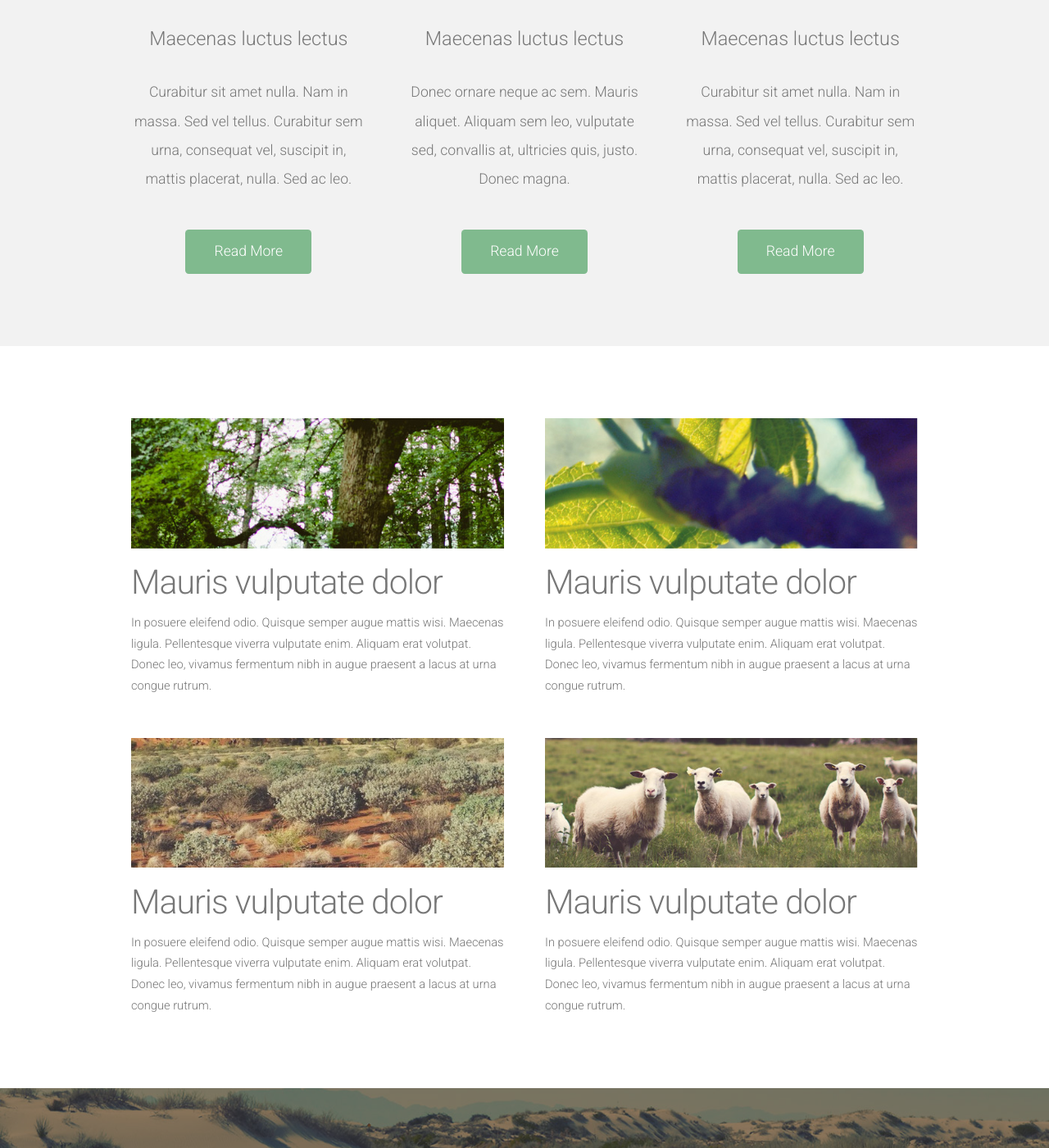
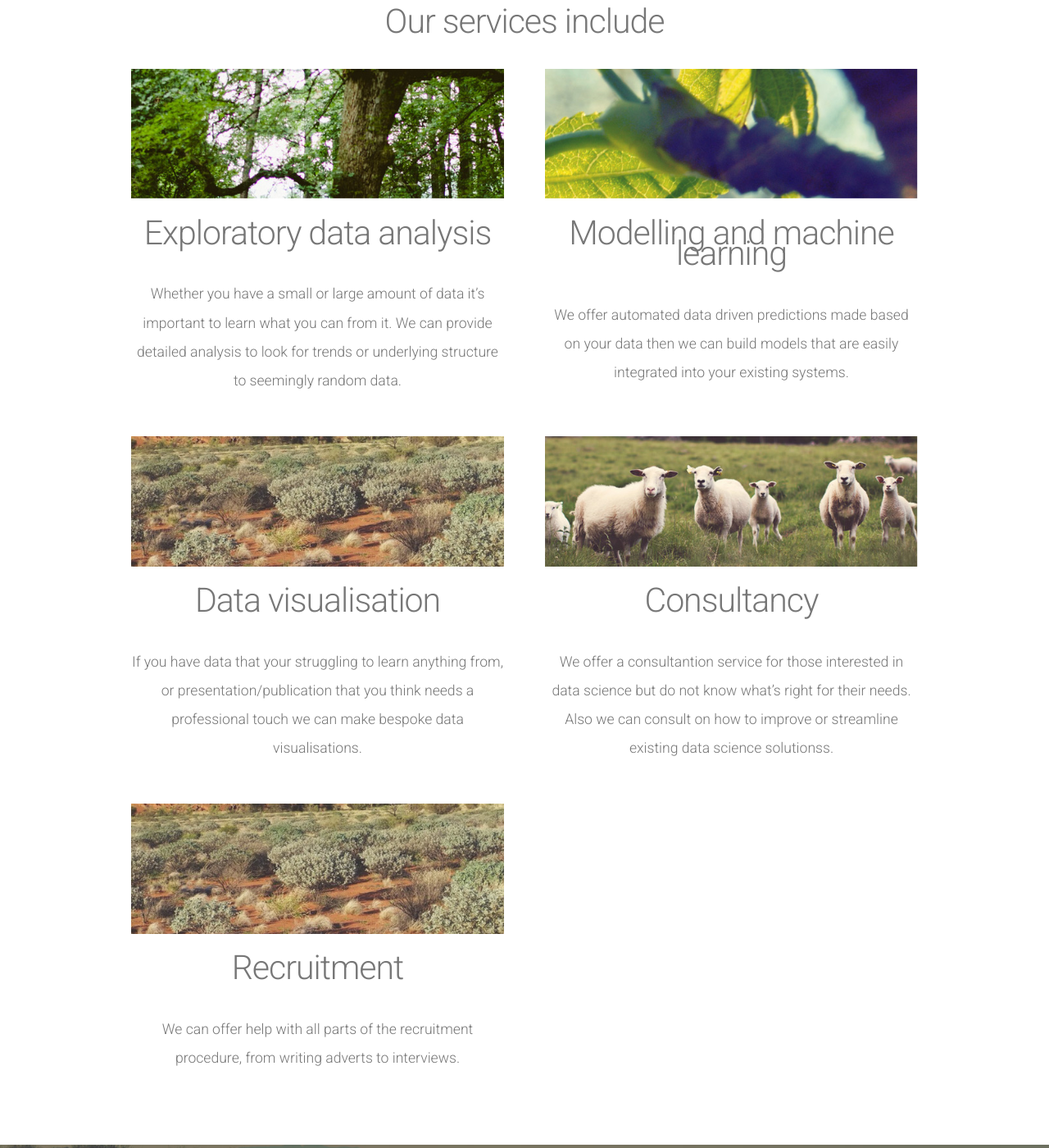
Before and after one commit to ncfirth/recoveringMathmo.github.io, a Jekyll site: the page built from index.html, in a window 1280 px wide and 1400 px high, scrolled down 892 px. Shown: the whole window at 82% size. Built offline with Jekyll 4.4.1, drawn with Linux system fonts in a browser that asks for light colours; nearby versions of some CDN libraries; the list of posts is cut into pages by our own code; some of the changed text lies outside the part shown.

Commit message:
Filling out the homepage

```diff
--- a/_includes/nav.html
+++ b/_includes/nav.html
@@ -3,11 +3,10 @@
 	<nav id="nav">
 		<ul>
 			{% assign current = page.url | downcase | split: '/' %}
-			<li {% if current[1] == 'index.html' %}class='current'{% endif %}><a href="/index.html">Homepage</a></li>
+			<li {% if current[1] == 'index.html' %}class='current'{% endif %}><a href="/index.html">Home</a></li>
+			<li {% if current[1] == 'no-sidebar.html' %}class='current'{% endif %}><a href="/about.html">About</a></li>
+			<li {% if current[1] == 'no-sidebar.html' %}class='current'{% endif %}><a href="/contact.html">Contact</a></li>
 			<li {% if current[1] == 'blog' %}class='current'{% endif %}><a href="/blog">Blog</a></li>
-			<li {% if current[1] == 'left-sidebar.html' %}class='current'{% endif %}><a href="/left-sidebar.html">Left Sidebar</a></li>
-			<li {% if current[1] == 'right-sidebar.html' %}class='current'{% endif %}><a href="/right-sidebar.html">Right Sidebar</a></li>
-			<li {% if current[1] == 'no-sidebar.html' %}class='current'{% endif %}><a href="/no-sidebar.html">No Sidebar</a></li>
 		</ul>
 	</nav>
 </div>
--- /dev/null
+++ b/about.html
@@ -0,0 +1,20 @@
+---
+title: Linear
+layout: default
+---
+<!-- Main -->
+	<div id="main">
+		<div id="content" class="container">
+			<section>
+				<header>
+					<h2>No Sidebar</h2>
+					<span class="byline">Integer sit amet pede vel arcu aliquet pretium</span>
+				</header>
+				<p>Maecenas pede nisl, elementum eu, ornare ac, malesuada at, erat. Proin gravida orci porttitor enim accumsan lacinia. Donec condimentum, urna non molestie semper, ligula enim ornare nibh, quis laoreet eros quam eget ante. Aliquam libero. Vivamus nisl nibh, iaculis vitae, viverra sit amet, ullamcorper vitae, turpis. Aliquam erat volutpat. Vestibulum dui sem, pulvinar sed, imperdiet nec, iaculis nec, leo. Fusce odio. Etiam arcu dui, faucibus eget, placerat vel, sodales eget, orci. Donec ornare neque ac sem. Mauris aliquet. Aliquam sem leo, vulputate sed, convallis at, ultricies quis, justo. Donec nonummy magna quis risus. Quisque eleifend. Phasellus tempor vehicula justo. Aliquam lacinia metus ut elit. Donec nonummy magna quis risus. Quisque eleifend. Maecenas pede nisl, elementum eu, ornare ac, malesuada at, erat. Proin gravida orci porttitor enim accumsan lacinia. Donec condimentum, urna non molestie semper, ligula enim ornare nibh, quis laoreet eros quam eget ante. Aliquam libero. Donec ornare neque ac sem. Mauris aliquet. Aliquam sem leo, vulputate sed, convallis at, ultricies quis, justo. Donec nonummy magna quis risus. Quisque eleifend. Phasellus tempor vehicula justo. Aliquam lacinia metus ut elit.</p>
+				<p>Vivamus nisl nibh, iaculis vitae, viverra sit amet, ullamcorper vitae, turpis. Aliquam erat volutpat. Vestibulum dui sem, pulvinar sed, imperdiet nec, iaculis nec, leo. Fusce odio. Etiam arcu dui, faucibus eget, placerat vel, sodales eget, orci. Donec ornare neque ac sem. Mauris aliquet. Aliquam sem leo, vulputate sed, convallis at, ultricies quis, justo. Phasellus tempor vehicula justo. Aliquam lacinia metus ut elit. Maecenas pede nisl, elementum eu, ornare ac, malesuada at, erat. Proin gravida orci porttitor enim accumsan lacinia. Donec condimentum, urna non molestie semper, ligula enim ornare nibh, quis laoreet eros quam eget ante. Aliquam libero. Vivamus nisl nibh, iaculis vitae, viverra sit amet, ullamcorper vitae, turpis. Donec ornare neque ac sem. Mauris aliquet. Aliquam sem leo, vulputate sed, convallis at, ultricies quis, justo. Donec nonummy magna quis risus. Quisque eleifend. Phasellus tempor vehicula justo. Aliquam lacinia metus ut elit. Aliquam erat volutpat. Vestibulum dui sem, pulvinar sed, imperdiet nec, iaculis nec, leo. Fusce odio. Etiam arcu dui, faucibus eget, placerat vel, sodales eget, orci. Donec ornare neque ac sem. Mauris aliquet. Aliquam sem leo, vulputate sed, convallis at, ultricies quis, justo. Donec nonummy magna quis risus.</p>
+				<p>Vivamus nisl nibh, iaculis vitae, viverra sit amet, ullamcorper vitae, turpis. Aliquam erat volutpat. Vestibulum dui sem, pulvinar sed, imperdiet nec, iaculis nec, leo. Fusce odio. Etiam arcu dui, faucibus eget, placerat vel, sodales eget, orci. Donec ornare neque ac sem. Mauris aliquet. Aliquam sem leo, vulputate sed, convallis at, ultricies quis, justo. Phasellus tempor vehicula justo. Aliquam lacinia metus ut elit. Maecenas pede nisl, elementum eu, ornare ac, malesuada at, erat. Proin gravida orci porttitor enim accumsan lacinia. Donec condimentum, urna non molestie semper, ligula enim ornare nibh, quis laoreet eros quam eget ante. Aliquam libero. Vivamus nisl nibh, iaculis vitae, viverra sit amet, ullamcorper vitae, turpis. Donec ornare neque ac sem. Mauris aliquet. Aliquam sem leo, vulputate sed, convallis at, ultricies quis, justo. Donec nonummy magna quis risus. Quisque eleifend. Phasellus tempor vehicula justo. Aliquam lacinia metus ut elit. Aliquam erat volutpat. Vestibulum dui sem, pulvinar sed, imperdiet nec, iaculis nec, leo. Fusce odio. Etiam arcu dui, faucibus eget, placerat vel, sodales eget, orci. Donec ornare neque ac sem. Mauris aliquet. Aliquam sem leo, vulputate sed, convallis at, ultricies quis, justo. Donec nonummy magna quis risus.</p>
+
+			</section>
+		</div>
+	</div>
+<!-- /Main -->
--- /dev/null
+++ b/contact.html
@@ -0,0 +1,20 @@
+---
+title: Linear
+layout: default
+---
+<!-- Main -->
+	<div id="main">
+		<div id="content" class="container">
+			<section>
+				<header>
+					<h2>No Sidebar</h2>
+					<span class="byline">Integer sit amet pede vel arcu aliquet pretium</span>
+				</header>
+				<p>Maecenas pede nisl, elementum eu, ornare ac, malesuada at, erat. Proin gravida orci porttitor enim accumsan lacinia. Donec condimentum, urna non molestie semper, ligula enim ornare nibh, quis laoreet eros quam eget ante. Aliquam libero. Vivamus nisl nibh, iaculis vitae, viverra sit amet, ullamcorper vitae, turpis. Aliquam erat volutpat. Vestibulum dui sem, pulvinar sed, imperdiet nec, iaculis nec, leo. Fusce odio. Etiam arcu dui, faucibus eget, placerat vel, sodales eget, orci. Donec ornare neque ac sem. Mauris aliquet. Aliquam sem leo, vulputate sed, convallis at, ultricies quis, justo. Donec nonummy magna quis risus. Quisque eleifend. Phasellus tempor vehicula justo. Aliquam lacinia metus ut elit. Donec nonummy magna quis risus. Quisque eleifend. Maecenas pede nisl, elementum eu, ornare ac, malesuada at, erat. Proin gravida orci porttitor enim accumsan lacinia. Donec condimentum, urna non molestie semper, ligula enim ornare nibh, quis laoreet eros quam eget ante. Aliquam libero. Donec ornare neque ac sem. Mauris aliquet. Aliquam sem leo, vulputate sed, convallis at, ultricies quis, justo. Donec nonummy magna quis risus. Quisque eleifend. Phasellus tempor vehicula justo. Aliquam lacinia metus ut elit.</p>
+				<p>Vivamus nisl nibh, iaculis vitae, viverra sit amet, ullamcorper vitae, turpis. Aliquam erat volutpat. Vestibulum dui sem, pulvinar sed, imperdiet nec, iaculis nec, leo. Fusce odio. Etiam arcu dui, faucibus eget, placerat vel, sodales eget, orci. Donec ornare neque ac sem. Mauris aliquet. Aliquam sem leo, vulputate sed, convallis at, ultricies quis, justo. Phasellus tempor vehicula justo. Aliquam lacinia metus ut elit. Maecenas pede nisl, elementum eu, ornare ac, malesuada at, erat. Proin gravida orci porttitor enim accumsan lacinia. Donec condimentum, urna non molestie semper, ligula enim ornare nibh, quis laoreet eros quam eget ante. Aliquam libero. Vivamus nisl nibh, iaculis vitae, viverra sit amet, ullamcorper vitae, turpis. Donec ornare neque ac sem. Mauris aliquet. Aliquam sem leo, vulputate sed, convallis at, ultricies quis, justo. Donec nonummy magna quis risus. Quisque eleifend. Phasellus tempor vehicula justo. Aliquam lacinia metus ut elit. Aliquam erat volutpat. Vestibulum dui sem, pulvinar sed, imperdiet nec, iaculis nec, leo. Fusce odio. Etiam arcu dui, faucibus eget, placerat vel, sodales eget, orci. Donec ornare neque ac sem. Mauris aliquet. Aliquam sem leo, vulputate sed, convallis at, ultricies quis, justo. Donec nonummy magna quis risus.</p>
+				<p>Vivamus nisl nibh, iaculis vitae, viverra sit amet, ullamcorper vitae, turpis. Aliquam erat volutpat. Vestibulum dui sem, pulvinar sed, imperdiet nec, iaculis nec, leo. Fusce odio. Etiam arcu dui, faucibus eget, placerat vel, sodales eget, orci. Donec ornare neque ac sem. Mauris aliquet. Aliquam sem leo, vulputate sed, convallis at, ultricies quis, justo. Phasellus tempor vehicula justo. Aliquam lacinia metus ut elit. Maecenas pede nisl, elementum eu, ornare ac, malesuada at, erat. Proin gravida orci porttitor enim accumsan lacinia. Donec condimentum, urna non molestie semper, ligula enim ornare nibh, quis laoreet eros quam eget ante. Aliquam libero. Vivamus nisl nibh, iaculis vitae, viverra sit amet, ullamcorper vitae, turpis. Donec ornare neque ac sem. Mauris aliquet. Aliquam sem leo, vulputate sed, convallis at, ultricies quis, justo. Donec nonummy magna quis risus. Quisque eleifend. Phasellus tempor vehicula justo. Aliquam lacinia metus ut elit. Aliquam erat volutpat. Vestibulum dui sem, pulvinar sed, imperdiet nec, iaculis nec, leo. Fusce odio. Etiam arcu dui, faucibus eget, placerat vel, sodales eget, orci. Donec ornare neque ac sem. Mauris aliquet. Aliquam sem leo, vulputate sed, convallis at, ultricies quis, justo. Donec nonummy magna quis risus.</p>
+
+			</section>
+		</div>
+	</div>
+<!-- /Main -->
--- a/index.html
+++ b/index.html
@@ -6,11 +6,11 @@ layout: default
 <div id="featured">
 	<div class="container">
 		<header>
-			<h2>Welcome to Linear</h2>
+			<h2>Welcome to Antenna Data Science</h2>
 		</header>
 		<p>This is <strong>Linear</strong>, a responsive HTML5 site template freebie by <a href="http://templated.co">TEMPLATED</a>. Released for free under the <a href="http://templated.co/license">Creative Commons Attribution</a> license, so use it for whatever (personal or commercial) &ndash; just give us credit! Check out more of our stuff at <a href="http://templated.co">our site</a> or follow us on <a href="http://twitter.com/templatedco">Twitter</a>.</p>
 		<hr />
-		<div class="row">
+		<!-- <div class="row">
 			<section class="4u">
 				<span class="pennant"><span class="fa fa-briefcase"></span></span>
 				<h3>Maecenas luctus lectus</h3>
@@ -30,28 +30,33 @@ layout: default
 				<a href="#" class="button button-style1">Read More</a>
 			</section>
 
-		</div>
-	</div>
+		</div> -->
+
 </div>
 
 <!-- Main -->
 	<div id="main">
+	<div class="container">
+	<header>
+		<h2>Our services include</h2>
+		</div>
+	</header>
 		<div id="content" class="container">
 
 			<div class="row">
 				<section class="6u">
 					<a href="#" class="image full"><img src="/assets/images/pic01.jpg" alt=""></a>
 					<header>
-						<h2>Mauris vulputate dolor</h2>
+						<h2>Exploratory data analysis</h2>
 					</header>
-					<p>In posuere eleifend odio. Quisque semper augue mattis wisi. Maecenas ligula. Pellentesque viverra vulputate enim. Aliquam erat volutpat. Donec leo, vivamus fermentum nibh in augue praesent a lacus at urna congue rutrum.</p>
+					<p>Whether you have a small or large amount of data it’s important to learn what you can from it. We can provide detailed analysis to look for trends or underlying structure to seemingly random data.</p>
 				</section>
 				<section class="6u">
 					<a href="#" class="image full"><img src="/assets/images/pic02.jpg" alt=""></a>
 					<header>
-						<h2>Mauris vulputate dolor</h2>
+						<h2>Modelling and machine learning</h2>
 					</header>
-					<p>In posuere eleifend odio. Quisque semper augue mattis wisi. Maecenas ligula. Pellentesque viverra vulputate enim. Aliquam erat volutpat. Donec leo, vivamus fermentum nibh in augue praesent a lacus at urna congue rutrum.</p>
+					<p>We offer automated data driven predictions made based on your data then we can build models that are easily integrated into your existing systems.</p>
 				</section>
 			</div>
 
@@ -59,16 +64,26 @@ layout: default
 				<section class="6u">
 					<a href="#" class="image full"><img src="/assets/images/pic03.jpg" alt=""></a>
 					<header>
-						<h2>Mauris vulputate dolor</h2>
+						<h2>Data visualisation</h2>
 					</header>
-					<p>In posuere eleifend odio. Quisque semper augue mattis wisi. Maecenas ligula. Pellentesque viverra vulputate enim. Aliquam erat volutpat. Donec leo, vivamus fermentum nibh in augue praesent a lacus at urna congue rutrum.</p>
+					<p>If you have data that your struggling to learn anything from, or presentation/publication that you think needs a professional touch we can make bespoke data visualisations.</p>
 				</section>
 				<section class="6u">
 					<a href="#" class="image full"><img src="/assets/images/pic04.jpg" alt=""></a>
 					<header>
-						<h2>Mauris vulputate dolor</h2>
+						<h2>Consultancy</h2>
 					</header>
-					<p>In posuere eleifend odio. Quisque semper augue mattis wisi. Maecenas ligula. Pellentesque viverra vulputate enim. Aliquam erat volutpat. Donec leo, vivamus fermentum nibh in augue praesent a lacus at urna congue rutrum.</p>
+					<p>We offer a consultantion service for those interested in data science but do not know what’s right for their needs. Also we can consult on how to improve or streamline existing data science solutionss.</p>
+				</section>
+			</div>
+
+			<div class="row">
+				<section class="6u">
+					<a href="#" class="image full"><img src="/assets/images/pic03.jpg" alt=""></a>
+					<header>
+						<h2>Recruitment</h2>
+					</header>
+					<p>We can offer help with all parts of the recruitment procedure, from writing adverts to interviews.</p>
 				</section>
 			</div>
 
--- a/left-sidebar.html
+++ /dev/null
@@ -1,29 +0,0 @@
----
-title: Linear
-layout: default
----
-
-<!-- Main -->
-	<div id="main">
-		<div class="container">
-			<div class="row">
-				{% include sidebar.html %}
-
-				<!-- Content -->
-				<div id="content" class="8u skel-cell-important">
-					<section>
-						<header>
-							<h2>Left Sidebar</h2>
-							<span class="byline">Integer sit amet pede vel arcu aliquet pretium</span>
-						</header>
-						<p>Maecenas pede nisl, elementum eu, ornare ac, malesuada at, erat. Proin gravida orci porttitor enim accumsan lacinia. Donec condimentum, urna non molestie semper, ligula enim ornare nibh, quis laoreet eros quam eget ante. Aliquam libero. Vivamus nisl nibh, iaculis vitae, viverra sit amet, ullamcorper vitae, turpis. Aliquam erat volutpat. Vestibulum dui sem, pulvinar sed, imperdiet nec, iaculis nec, leo. Fusce odio. Etiam arcu dui, faucibus eget, placerat vel, sodales eget, orci. Donec ornare neque ac sem. Mauris aliquet. Aliquam sem leo, vulputate sed, convallis at, ultricies quis, justo. Donec nonummy magna quis risus. Quisque eleifend. Phasellus tempor vehicula justo. Aliquam lacinia metus ut elit.</p>
-						<p>Donec nonummy magna quis risus. Quisque eleifend. Maecenas pede nisl, elementum eu, ornare ac, malesuada at, erat. Proin gravida orci porttitor enim accumsan lacinia. Donec condimentum, urna non molestie semper, ligula enim ornare nibh, quis laoreet eros quam eget ante. Aliquam libero. Vivamus nisl nibh, iaculis vitae, viverra sit amet, ullamcorper vitae, turpis. Aliquam erat volutpat. Vestibulum dui sem, pulvinar sed, imperdiet nec, iaculis nec, leo. Fusce odio. Etiam arcu dui, faucibus eget, placerat vel, sodales eget, orci. Donec ornare neque ac sem. Mauris aliquet. Aliquam sem leo, vulputate sed, convallis at, ultricies quis, justo. Phasellus tempor vehicula justo. Aliquam lacinia metus ut elit.</p>
-						<p>Maecenas pede nisl, elementum eu, ornare ac, malesuada at, erat. Proin gravida orci porttitor enim accumsan lacinia. Donec condimentum, urna non molestie semper, ligula enim ornare nibh, quis laoreet eros quam eget ante. Aliquam libero. Vivamus nisl nibh, iaculis vitae, viverra sit amet, ullamcorper vitae, turpis. Aliquam erat volutpat. Vestibulum dui sem, pulvinar sed, imperdiet nec, iaculis nec, leo. Fusce odio. Etiam arcu dui, faucibus eget, placerat vel, sodales eget, orci. Donec ornare neque ac sem. Mauris aliquet. Aliquam sem leo, vulputate sed, convallis at, ultricies quis, justo. Donec nonummy magna quis risus. Quisque eleifend. Phasellus tempor vehicula justo. Aliquam lacinia metus ut elit.</p>
-						<p>Donec nonummy magna quis risus. Quisque eleifend. Maecenas pede nisl, elementum eu, ornare ac, malesuada at, erat. Proin gravida orci porttitor enim accumsan lacinia. Donec condimentum, urna non molestie semper, ligula enim ornare nibh, quis laoreet eros quam eget ante. Aliquam libero. Vivamus nisl nibh, iaculis vitae, viverra sit amet, ullamcorper vitae, turpis. Aliquam erat volutpat. Vestibulum dui sem, pulvinar sed, imperdiet nec, iaculis nec, leo. Fusce odio. Etiam arcu dui, faucibus eget, placerat vel, sodales eget, orci. Donec ornare neque ac sem. Mauris aliquet. Aliquam sem leo, vulputate sed, convallis at, ultricies quis, justo. Phasellus tempor vehicula justo. Aliquam lacinia metus ut elit.</p>
-					</section>
-				</div>
-
-			</div>
-		</div>
-	</div>
-<!-- /Main -->
--- a/right-sidebar.html
+++ /dev/null
@@ -1,27 +0,0 @@
----
-title: Linear
-layout: default
----
-<!-- Main -->
-	<div id="main">
-		<div class="container">
-			<div class="row">
-
-				<!-- Content -->
-				<div id="content" class="8u skel-cell-important">
-					<section>
-						<header>
-							<h2>Right Sidebar</h2>
-							<span class="byline">Integer sit amet pede vel arcu aliquet pretium</span>
-						</header>
-						<p>Maecenas pede nisl, elementum eu, ornare ac, malesuada at, erat. Proin gravida orci porttitor enim accumsan lacinia. Donec condimentum, urna non molestie semper, ligula enim ornare nibh, quis laoreet eros quam eget ante. Aliquam libero. Vivamus nisl nibh, iaculis vitae, viverra sit amet, ullamcorper vitae, turpis. Aliquam erat volutpat. Vestibulum dui sem, pulvinar sed, imperdiet nec, iaculis nec, leo. Fusce odio. Etiam arcu dui, faucibus eget, placerat vel, sodales eget, orci. Donec ornare neque ac sem. Mauris aliquet. Aliquam sem leo, vulputate sed, convallis at, ultricies quis, justo. Donec nonummy magna quis risus. Quisque eleifend. Phasellus tempor vehicula justo. Aliquam lacinia metus ut elit.</p>
-						<p>Donec nonummy magna quis risus. Quisque eleifend. Maecenas pede nisl, elementum eu, ornare ac, malesuada at, erat. Proin gravida orci porttitor enim accumsan lacinia. Donec condimentum, urna non molestie semper, ligula enim ornare nibh, quis laoreet eros quam eget ante. Aliquam libero. Vivamus nisl nibh, iaculis vitae, viverra sit amet, ullamcorper vitae, turpis. Aliquam erat volutpat. Vestibulum dui sem, pulvinar sed, imperdiet nec, iaculis nec, leo. Fusce odio. Etiam arcu dui, faucibus eget, placerat vel, sodales eget, orci. Donec ornare neque ac sem. Mauris aliquet. Aliquam sem leo, vulputate sed, convallis at, ultricies quis, justo. Phasellus tempor vehicula justo. Aliquam lacinia metus ut elit.</p>
-						<p>Maecenas pede nisl, elementum eu, ornare ac, malesuada at, erat. Proin gravida orci porttitor enim accumsan lacinia. Donec condimentum, urna non molestie semper, ligula enim ornare nibh, quis laoreet eros quam eget ante. Aliquam libero. Vivamus nisl nibh, iaculis vitae, viverra sit amet, ullamcorper vitae, turpis. Aliquam erat volutpat. Vestibulum dui sem, pulvinar sed, imperdiet nec, iaculis nec, leo. Fusce odio. Etiam arcu dui, faucibus eget, placerat vel, sodales eget, orci. Donec ornare neque ac sem. Mauris aliquet. Aliquam sem leo, vulputate sed, convallis at, ultricies quis, justo. Donec nonummy magna quis risus. Quisque eleifend. Phasellus tempor vehicula justo. Aliquam lacinia metus ut elit.</p>
-						<p>Donec nonummy magna quis risus. Quisque eleifend. Maecenas pede nisl, elementum eu, ornare ac, malesuada at, erat. Proin gravida orci porttitor enim accumsan lacinia. Donec condimentum, urna non molestie semper, ligula enim ornare nibh, quis laoreet eros quam eget ante. Aliquam libero. Vivamus nisl nibh, iaculis vitae, viverra sit amet, ullamcorper vitae, turpis. Aliquam erat volutpat. Vestibulum dui sem, pulvinar sed, imperdiet nec, iaculis nec, leo. Fusce odio. Etiam arcu dui, faucibus eget, placerat vel, sodales eget, orci. Donec ornare neque ac sem. Mauris aliquet. Aliquam sem leo, vulputate sed, convallis at, ultricies quis, justo. Phasellus tempor vehicula justo. Aliquam lacinia metus ut elit.</p>
-					</section>
-				</div>
-				{% include sidebar.html %}
-			</div>
-		</div>
-	</div>
-<!-- /Main -->
```
Also changed, not shown: 3 other files.
